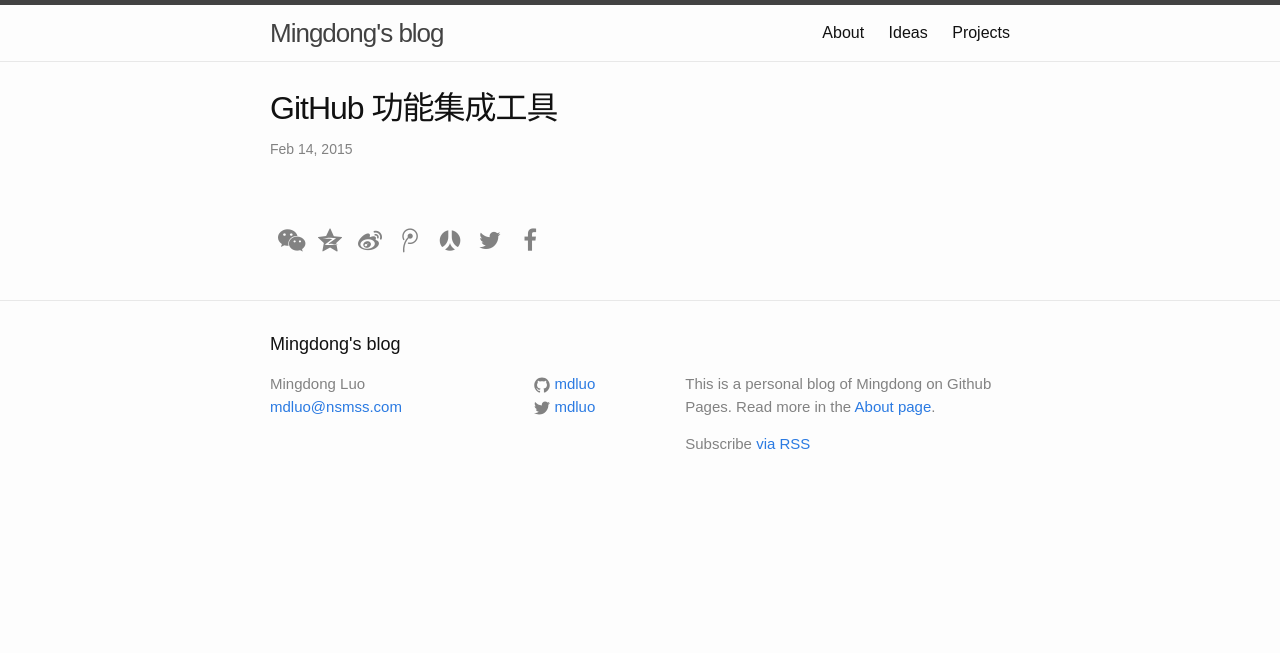
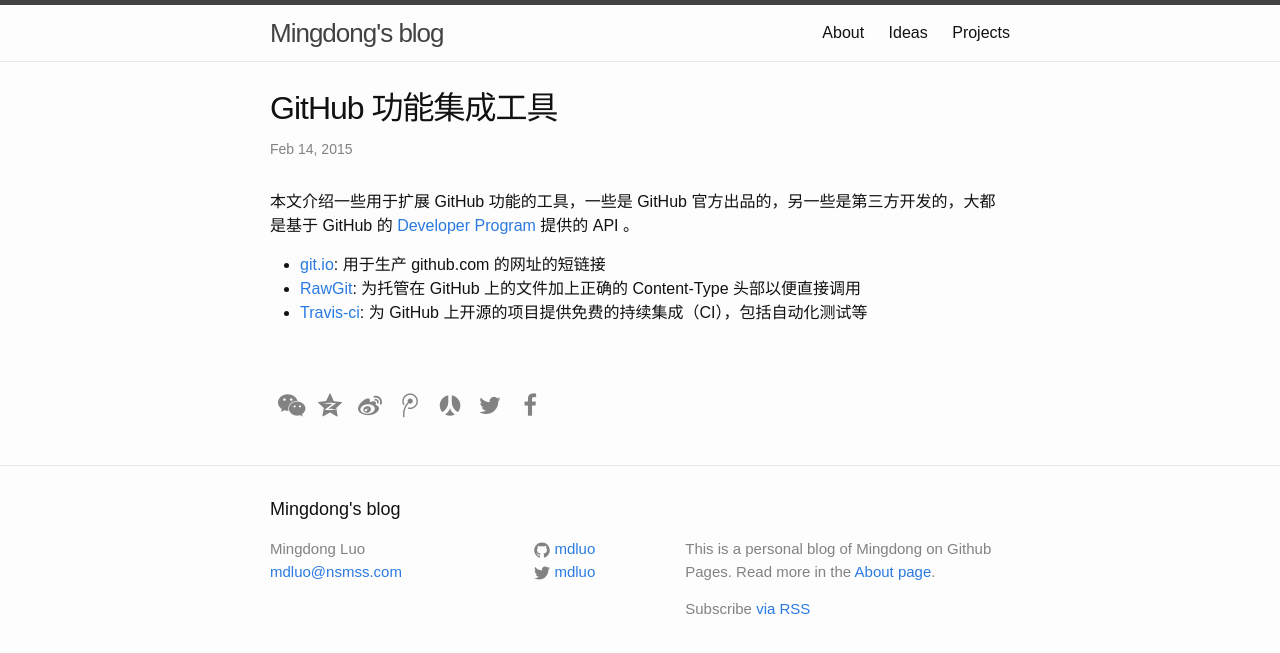
Before and after one commit to itfen/md, a Jekyll site: the page built from _posts/2015-02-14-useful-github-integrations.md, in a window 1280 px wide. Shown: the top 653 px of the page. Built offline with Jekyll 4.4.1, drawn with Linux system fonts in a browser that asks for light colours; nearby versions of some CDN libraries; comment, search, counter and statistics services are not loaded.

Commit message:
Update post

```diff
--- a/_posts/2015-02-14-useful-github-integrations.md
+++ b/_posts/2015-02-14-useful-github-integrations.md
@@ -5,3 +5,10 @@
 comments: true
 share: true
 ---
+
+本文介绍一些用于扩展 GitHub 功能的工具，一些是 GitHub 官方出品的，另一些是第三方开发的，大都是基于
+GitHub 的 [Developer Program](https://developer.github.com/program/) 提供的 API 。
+
+* [git.io](http://git.io/): 用于生产 github.com 的网址的短链接
+* [RawGit](http://rawgit.com/): 为托管在 GitHub 上的文件加上正确的 Content-Type 头部以便直接调用
+* [Travis-ci](https://travis-ci.org/): 为 GitHub 上开源的项目提供免费的持续集成（CI），包括自动化测试等
```
